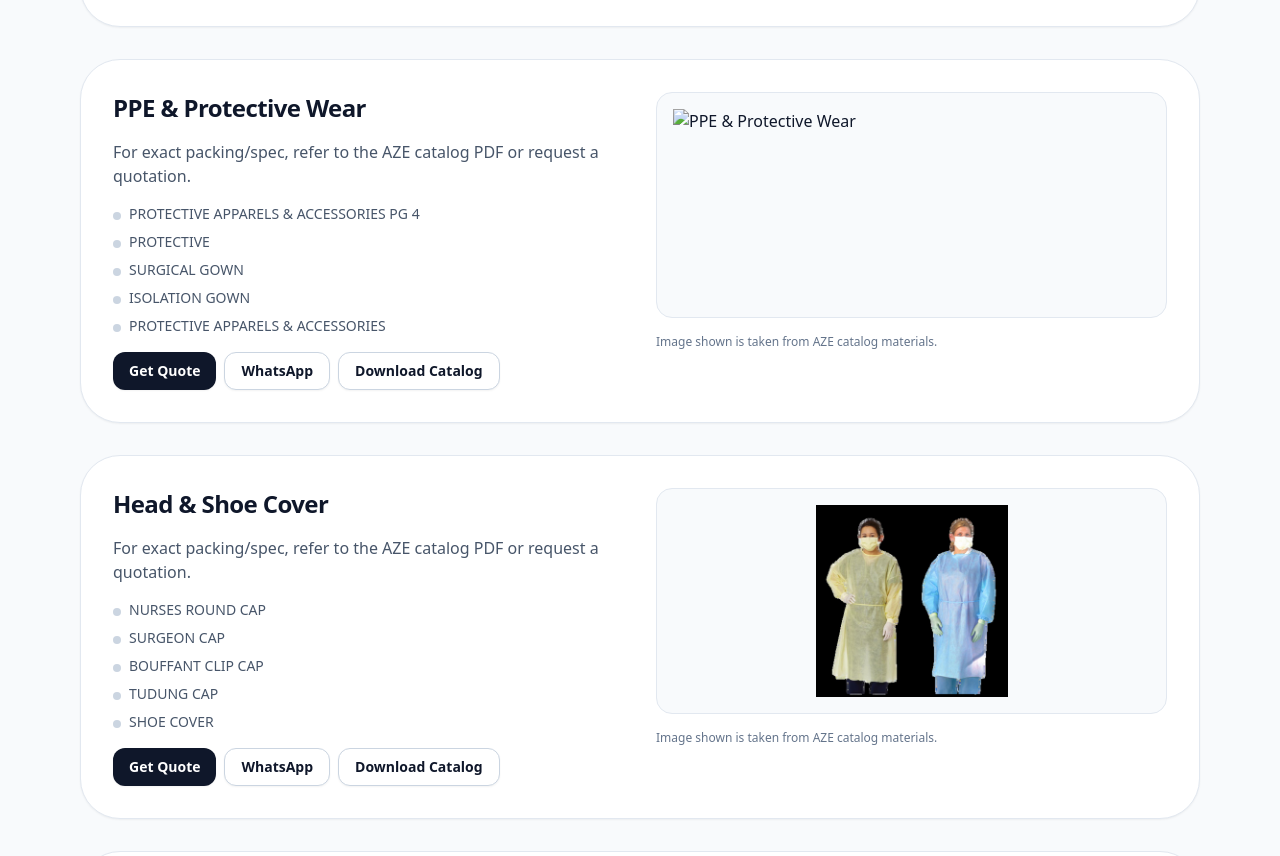
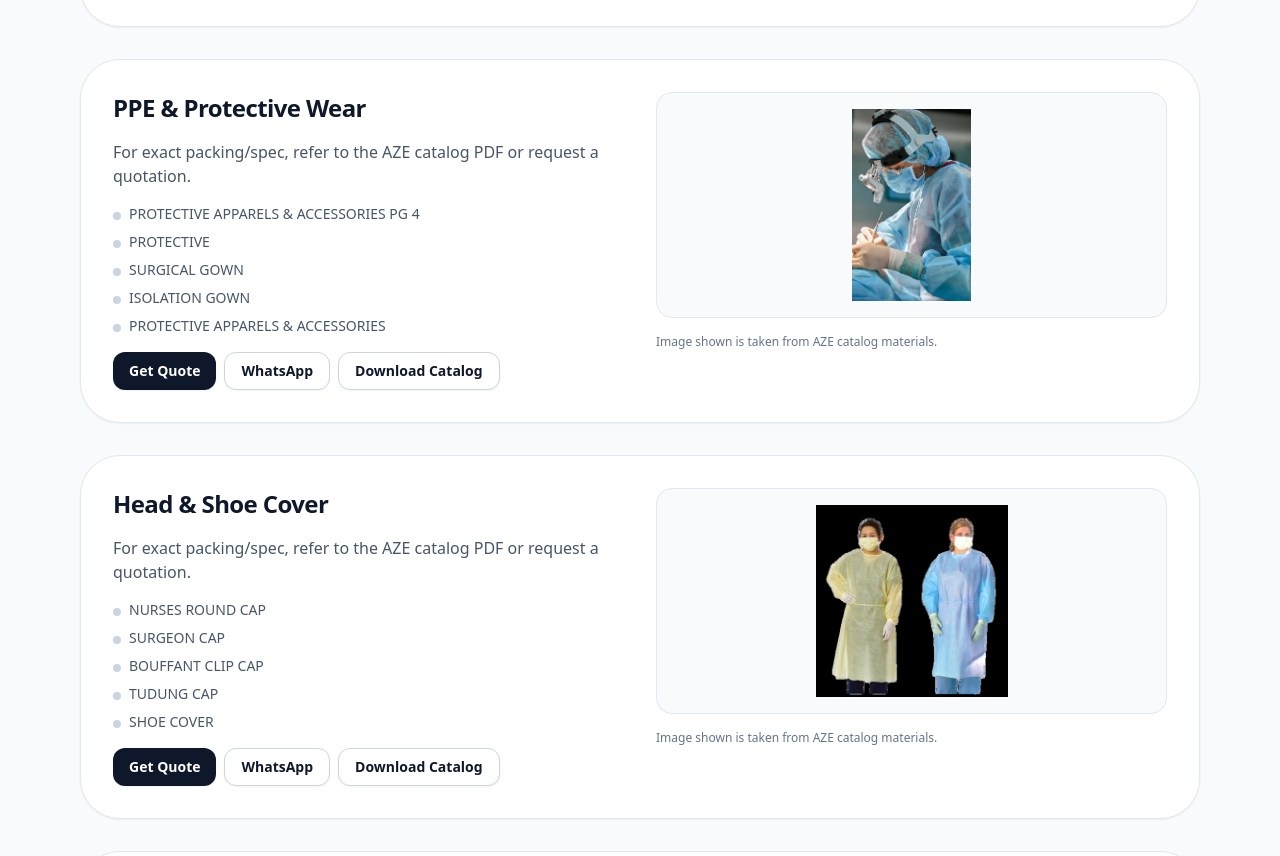
Before and after one commit to azeglobalresources/aze-global-resources-website, a plain HTML site: page products.html in a window 1280 px wide. Shown: the part 974-1830 px from the top of the page. Drawn offline with nearby package versions, Linux system fonts and the light colour scheme; a script that the page names is missing.

Commit message:
Update products.html

```diff
--- a/products.html
+++ b/products.html
@@ -112,7 +112,7 @@
           </div>
         </div>
         <div class="space-y-4">
-          <div class='overflow-hidden rounded-2xl border border-slate-200 bg-slate-50'><img src='assets/images/PPE & Protective Wear.jpg' class='h-56 w-full object-contain p-4' alt='PPE & Protective Wear'></div>
+          <div class='overflow-hidden rounded-2xl border border-slate-200 bg-slate-50'><img src='assets/images/ppe-protective-wear.jpg' class='h-56 w-full object-contain p-4' alt='PPE & Protective Wear'></div>
           <p class="text-xs text-slate-500">Image shown is taken from AZE catalog materials.</p>
         </div>
       </div>
```
